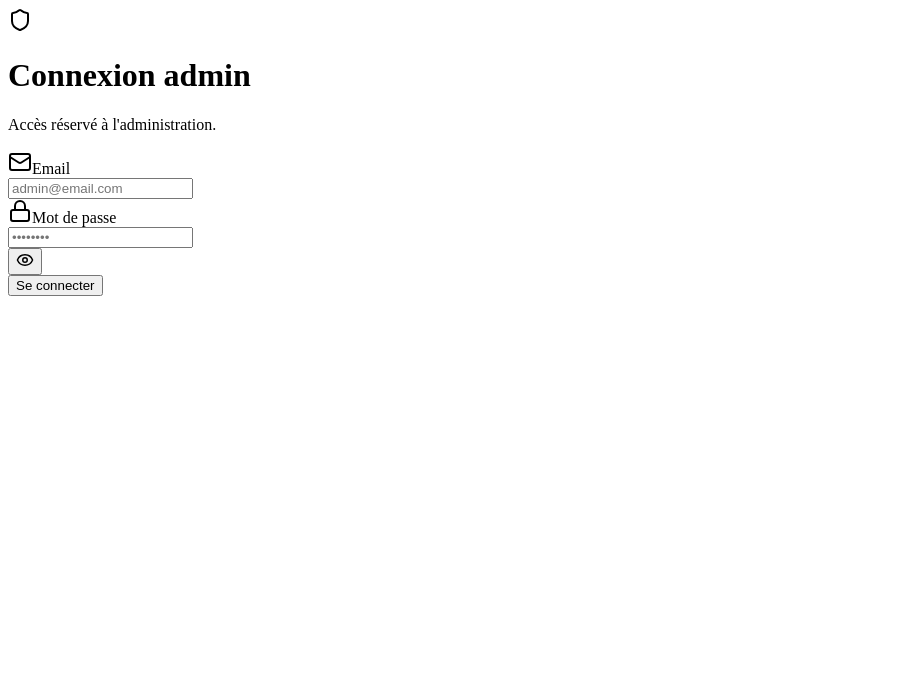
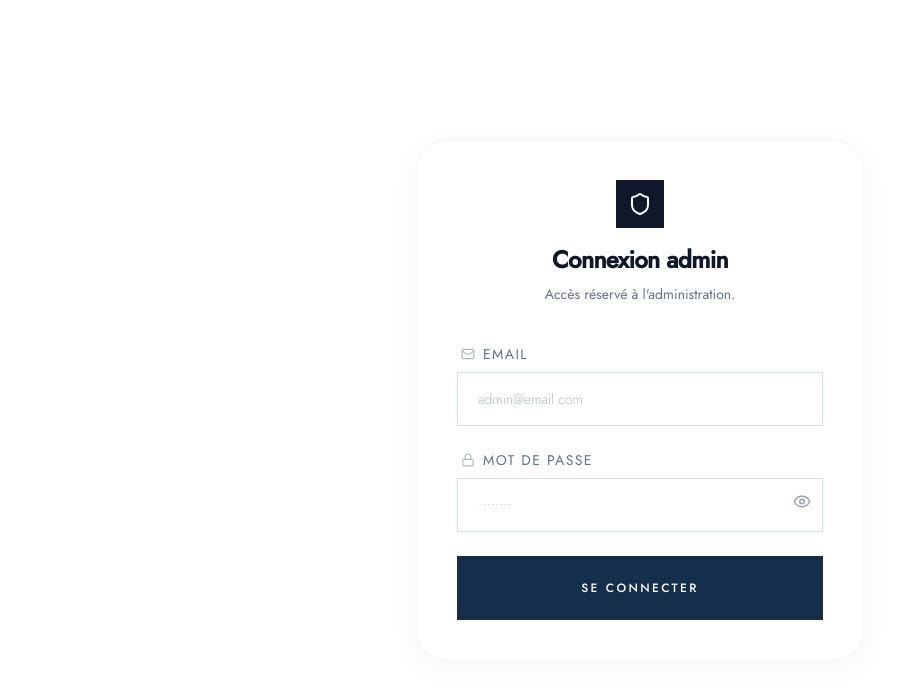
Before and after one commit to tianaflorent/kitesurf, a Next.js app: page /admin/login in a window 1280 px wide. Shown: the top 700 px of the page, without its empty margins (0-919 px from the left). Built offline with nearby package versions, Linux system fonts and the light colour scheme.

Commit message:
Fix admin login page

```diff
--- a/app/admin/layout.tsx
+++ b/app/admin/layout.tsx
@@ -1,5 +1,9 @@
 import type { Metadata } from "next";
 import AdminLayoutClient from "./AdminLayoutClient";
+import "../globals.css";
+import { Jost } from "next/font/google";
+
+const jost = Jost({ subsets: ['latin'], weight: ['300', '400', '500'], variable: '--font-sans' });
 
 export const metadata: Metadata = {
   robots: {
@@ -11,5 +15,11 @@ export const metadata: Metadata = {
 };
 
 export default function AdminLayout({ children }: { children: React.ReactNode }) {
-  return <AdminLayoutClient>{children}</AdminLayoutClient>;
+  return (
+    <html lang="fr" className={jost.variable}>
+      <body className="font-sans bg-background text-foreground min-h-screen">
+        <AdminLayoutClient>{children}</AdminLayoutClient>
+      </body>
+    </html>
+  );
 }
```
